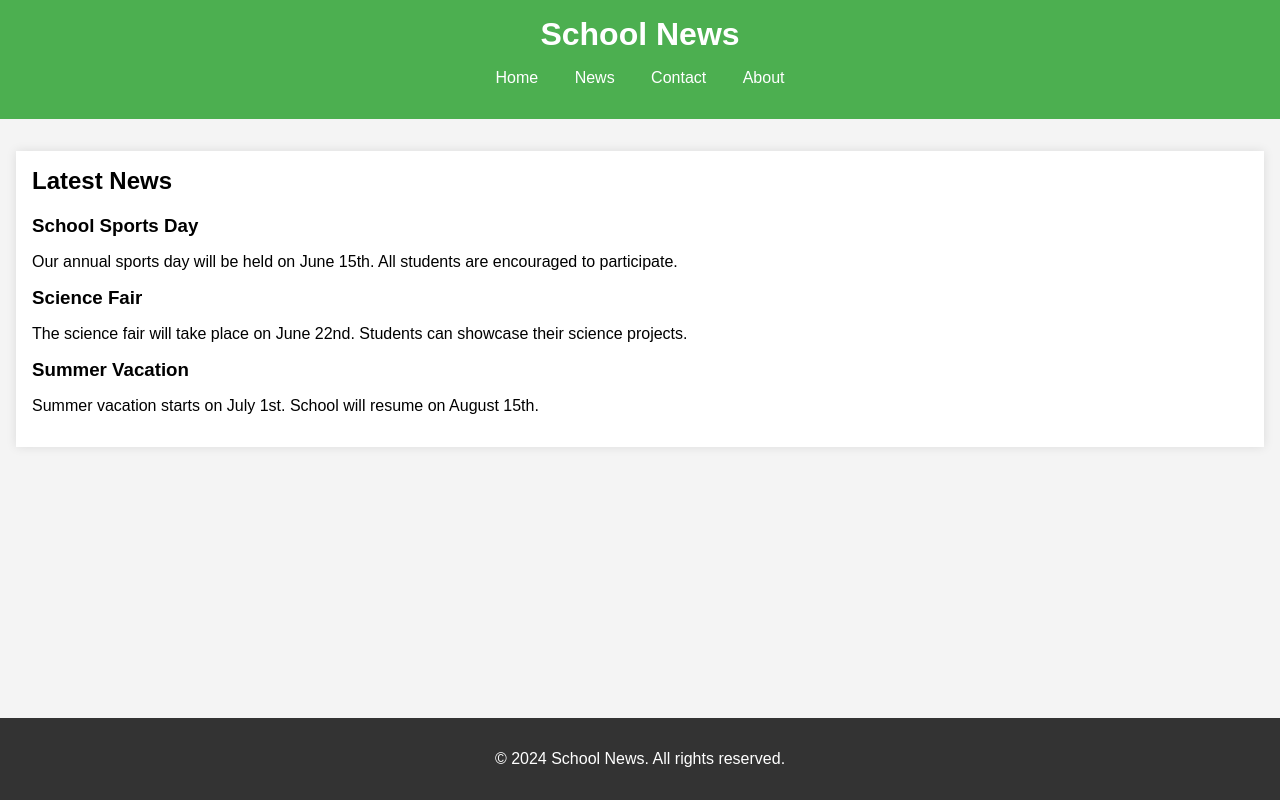
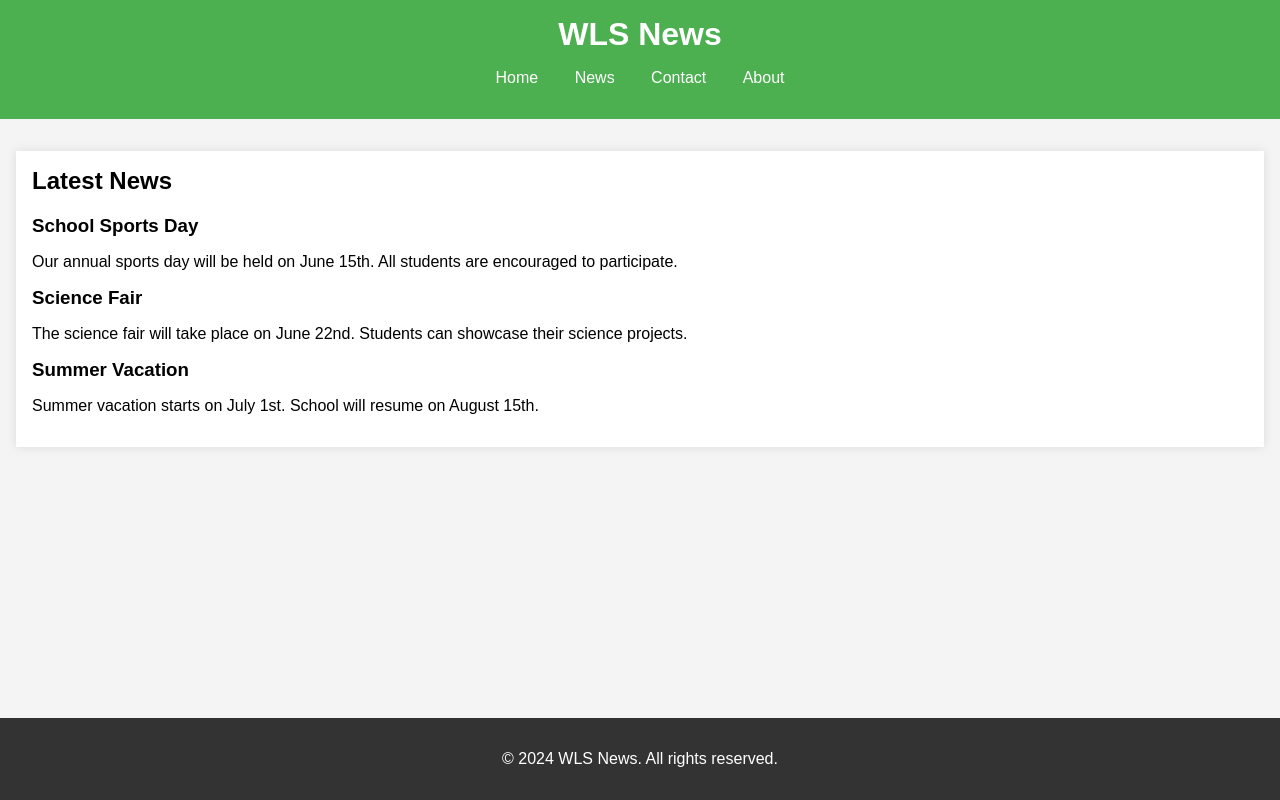
Before and after one commit to hmrjtfhut/school-news, a plain HTML site: page index.html in a window 1280 px wide. Drawn offline with Linux system fonts and the light colour scheme.

Commit message:
Update index.html

```diff
--- a/index.html
+++ b/index.html
@@ -3,12 +3,13 @@
 <head>
     <meta charset="UTF-8">
     <meta name="viewport" content="width=device-width, initial-scale=1.0">
-    <title>School News</title>
+    <title>WLS News</title>
     <link rel="stylesheet" href="styles.css">
 </head>
 <body>
     <header>
-        <h1>School News</h1>
+        <div class="header-top">
+            <h1>WLS News</h1>
             <nav>
                 <ul>
                     <li><a href="#home">Home</a></li>
@@ -17,6 +18,7 @@
                     <li><a href="#about">About</a></li>
                 </ul>
             </nav>
+        </div>
     </header>
     <main>
         <section id="news">
@@ -36,7 +38,7 @@
         </section>
     </main>
     <footer>
-        <p>&copy; 2024 School News. All rights reserved.</p>
+        <p>&copy; 2024 WLS News. All rights reserved.</p>
     </footer>
     <script src="script.js"></script>
 </body>
```
Lines whose indentation alone changed are shown as unchanged.
